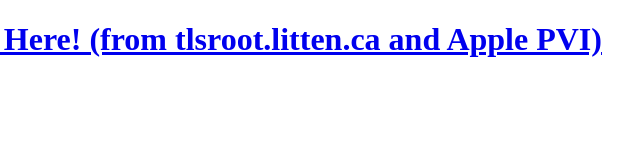
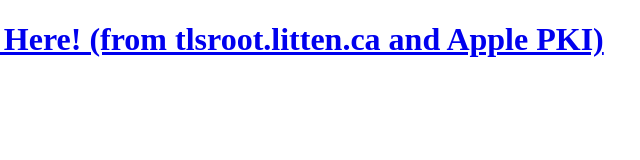
Before and after one commit to chillboi20/chillboi20.github.io, a plain HTML site: page index.html in a window 1280 px wide. Shown: the full height of the page, 317-957 px from the left. Drawn offline with Linux system fonts and the light colour scheme.

Commit message:
Update index.html

```diff
--- a/index.html
+++ b/index.html
@@ -5,5 +5,5 @@
  </head>
  <body>
  <h1>
- <a href="Certificates for Legacy iOS.mobileconfig">Download Certificates Here! (from tlsroot.litten.ca and Apple PVI)</a>
+ <a href="Certificates for Legacy iOS.mobileconfig">Download Certificates Here! (from tlsroot.litten.ca and Apple PKI)</a>
  </h1>
```
